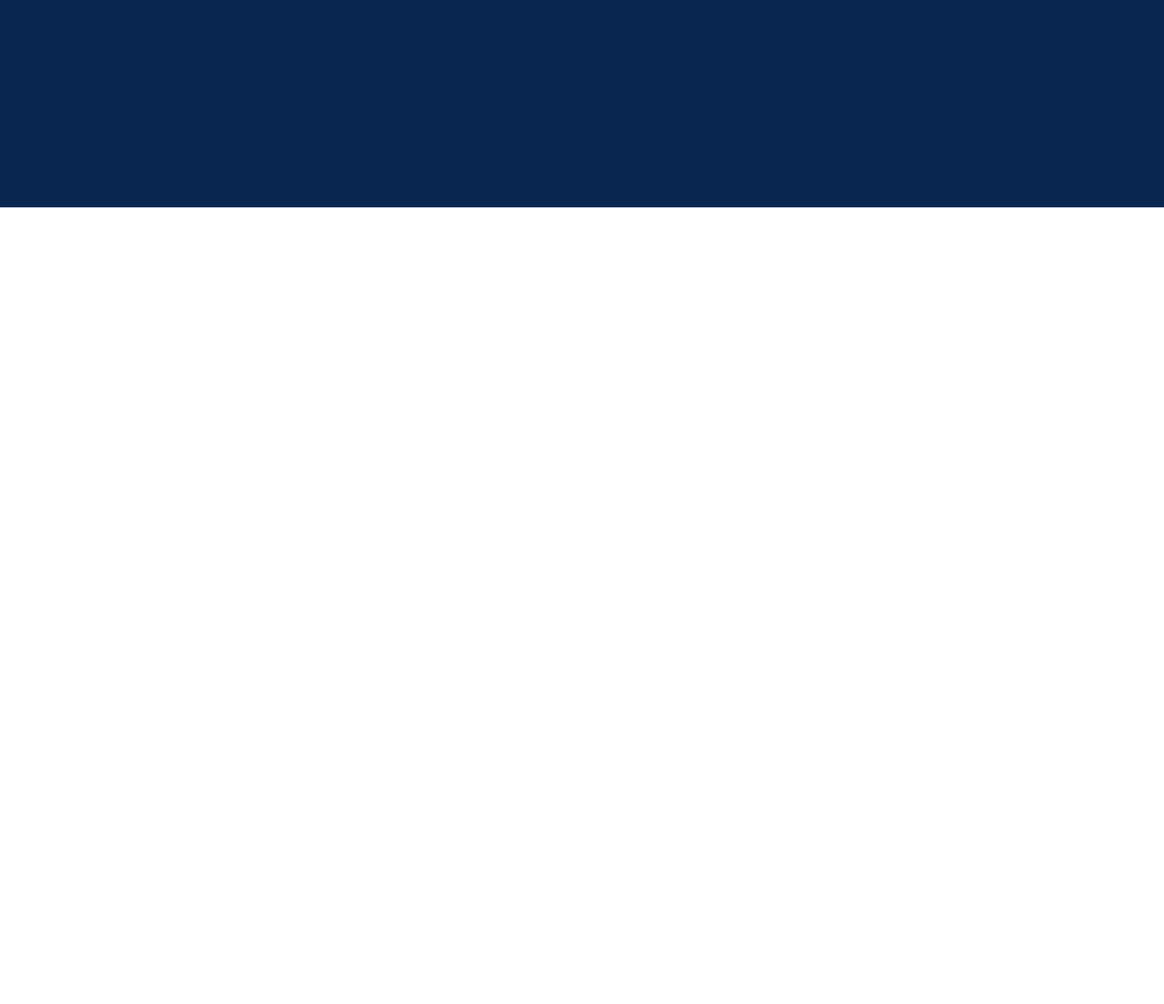
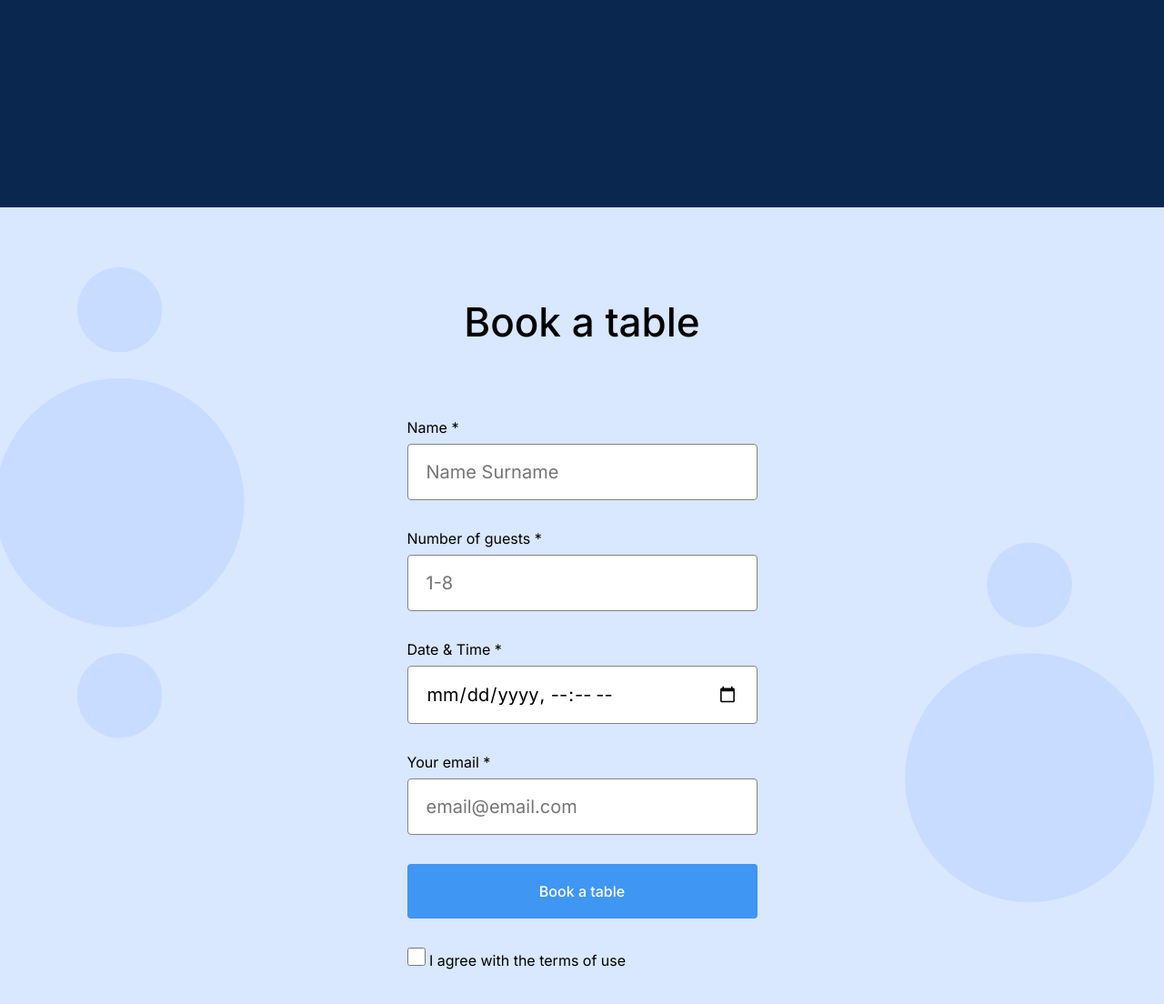
Before and after one commit to Alphawolfdes/se_project_coffeeshop, a plain HTML site: page index.html in a window 1280 px wide. Shown: the part 1387-2491 px from the top of the page at 91% size. Before the commit the page ends 1615 px from the top, so only its background shows below. Drawn offline with Linux system fonts and the light colour scheme.

Commit message:
Update for section 3

```diff
--- a/index.html
+++ b/index.html
@@ -101,7 +101,68 @@
             </li>
           </ul>
         </section>
-        <section class="reservation"></section>
+        <section class="reservation">
+          <h2 class="reservation__title">Book a table</h2>
+          <form class="reservation__form form">
+            <fiedset class="form__fieldset">
+              <label for="name-input" class="form__label">
+                Name *
+                <input
+                  class="form__input"
+                  id="name-input"
+                  type="text"
+                  placeholder="Name Surname"
+                  required
+                />
+              </label>
+              <label for="guest-input" class="form__label">
+                Number of guests *
+                <input
+                  class="form__input"
+                  id="guest-input"
+                  type="number"
+                  min="1"
+                  max="8"
+                  placeholder="1-8"
+                  required
+                />
+              </label>
+              <label for="datetime-local-input" class="form__label">
+                Date & Time *
+                <input
+                  class="form__input"
+                  id="datetime-local-input"
+                  type="datetime-local"
+                  required
+                />
+              </label>
+              <label for="email-input" class="form__label">
+                Your email *
+                <input
+                  class="form__input"
+                  id="email-input"
+                  type="email"
+                  placeholder="email@email.com"
+                  required
+                />
+              </label>
+            </fiedset>
+            <button class="form__button">Book a table</button>
+            <label
+              for="terms-input"
+              class="form__label"
+              form__label_type_checkbox
+            >
+              <input
+                class="form__checkbox"
+                id="terms-input"
+                type="checkbox"
+                required
+              />
+              I agree with the terms of use
+            </label>
+          </form>
+        </section>
         <section class="menu"></section>
         <section class="about"></section>
       </main>
--- a/pages/index.css
+++ b/pages/index.css
@@ -135,3 +135,79 @@
   font-size: 20px;
   line-height: 30px;
 }
+.reservation {
+  padding: 100px 0px 120px;
+  background: #d9e7ff url(../images/background_reservation.svg) center/cover
+    no-repeat;
+}
+
+.reservation__title {
+  margin: 0 0 80px;
+  text-align: center;
+  font-family: Inter;
+  font-style: normal;
+  font-weight: 500;
+  font-size: 44px;
+  line-height: 52px;
+}
+
+.reservation__form {
+  margin: 0 auto;
+}
+
+.form {
+  max-width: 385px;
+}
+
+.form__fieldset {
+  margin: 0;
+  padding: 0;
+  border: none;
+}
+
+.form__input {
+  display: block;
+  width: 100%;
+  box-sizing: border-box;
+  padding: 15px 20px;
+  margin: 8px 0 32px;
+  border: 1px solid #838383;
+  border-radius: 4px;
+  font-family: Inter;
+  font-style: normal;
+  font-weight: normal;
+  font-size: 20px;
+  line-height: 30px;
+}
+
+.form__button {
+  border-radius: 4px;
+  width: 100%;
+  border: none;
+  padding: 20px 0;
+  margin-bottom: 32px;
+  font-family: Inter;
+  font-style: normal;
+  font-weight: 500;
+  font-size: 16px;
+  line-height: 20px;
+  background-color: #3f96f3;
+  color: #fff;
+}
+
+.form__checkbox {
+  border-radius: 2px;
+  width: 20px;
+  height: 20px;
+}
+
+.form__label_type_checkbox {
+  display: flex;
+  gap: 12px;
+  justify-content: center;
+  font-family: Inter;
+  font-style: normal;
+  font-weight: 500;
+  font-size: 16px;
+  line-height: 20px;
+}
```
